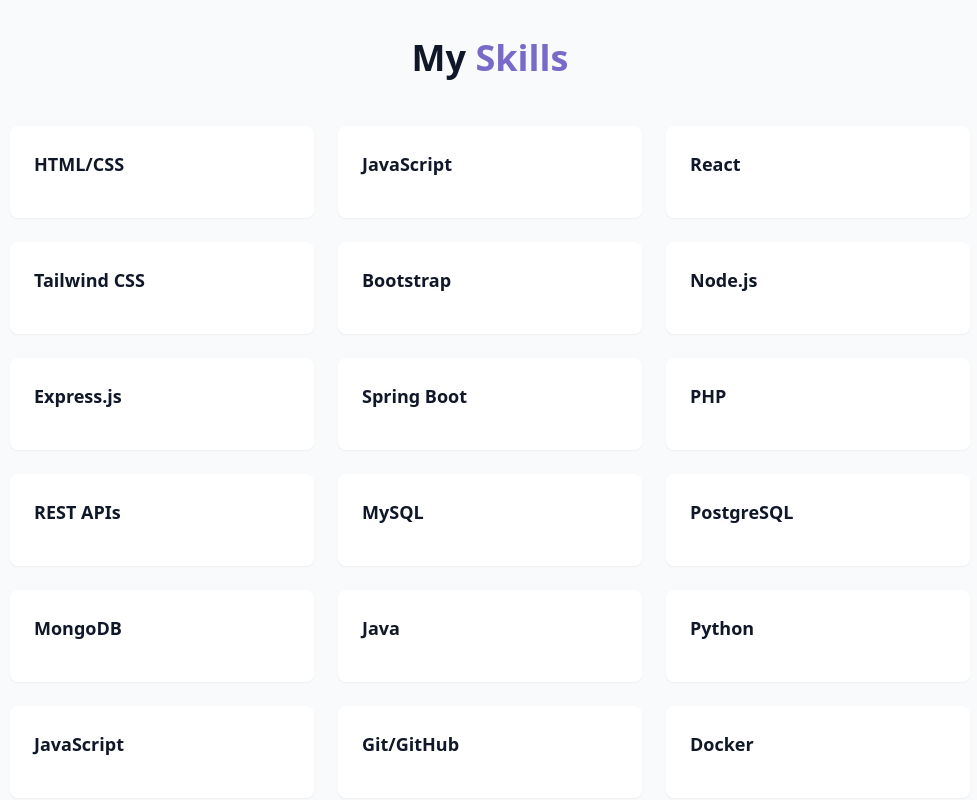
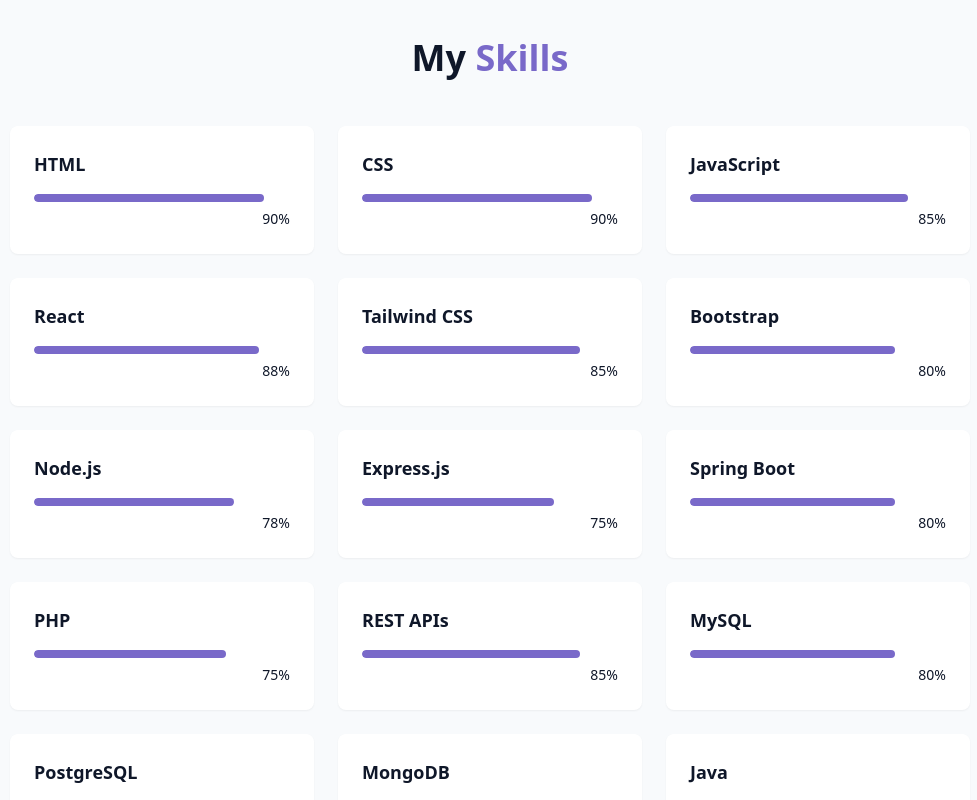
Before and after one commit to Yasindu-Navo/My-Portfolio, a React (Vite) app: page / in a window 1280 px wide. Shown: the part 1660-2460 px from the top of the page, without its empty margins (150-1127 px from the left). Built offline with nearby package versions, Linux system fonts and the light colour scheme.

Commit message:
refactor SkillsSection component to separate HTML and CSS skills; remove AWS entry and enhance skill display with progress bars

```diff
--- a/src/components/SkillsSection.jsx
+++ b/src/components/SkillsSection.jsx
@@ -1,6 +1,7 @@
 const skills = [
   // Frontend
-  { name: "HTML/CSS", level: 90, category: "frontend" },
+  { name: "HTML", level: 90, category: "frontend" },
+  { name: "CSS", level: 90, category: "frontend" },
   { name: "JavaScript", level: 85, category: "frontend" },
   { name: "React", level: 88, category: "frontend" },
   { name: "Tailwind CSS", level: 85, category: "frontend" },
@@ -30,8 +31,7 @@
   { name: "VS Code", level: 95, category: "tools" },
   { name: "IntelliJ IDEA", level: 85, category: "tools" },
 
-  // Cloud & DevOps
-  { name: "AWS (Basics)", level: 65, category: "tools" },
+
 
   // AI / Data
   { name: "Machine Learning", level: 70, category: "data" },
@@ -60,6 +60,21 @@
                                 <h3 className="font-semibold text-lg" > {skill.name }</h3>
                                 </div>
 
+                            <div className="w-full bg-secondary/50 h-2 rounded-full overflow-hidden">
+                                <div
+                                    className="bg-primary h-2 rounded-full origin-left animate-[grow_1.5s_ease_out]"
+                                    style={{width: skill.level + "%"}}/>
+
+
+                            </div>
+
+                            <div className="text-right mt-1">
+                                <span className="text-sm text-muted-foreground ">
+                                        {skill.level}%
+                                </span>
+
+                            </div>
+
                         </div>
                     ))}
                 </div>
```
